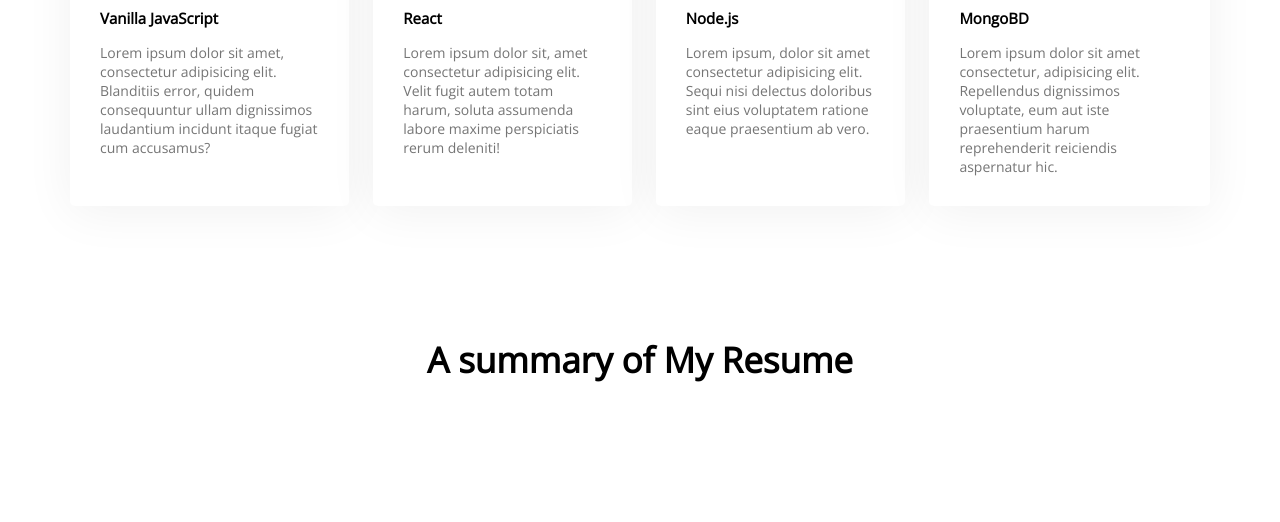
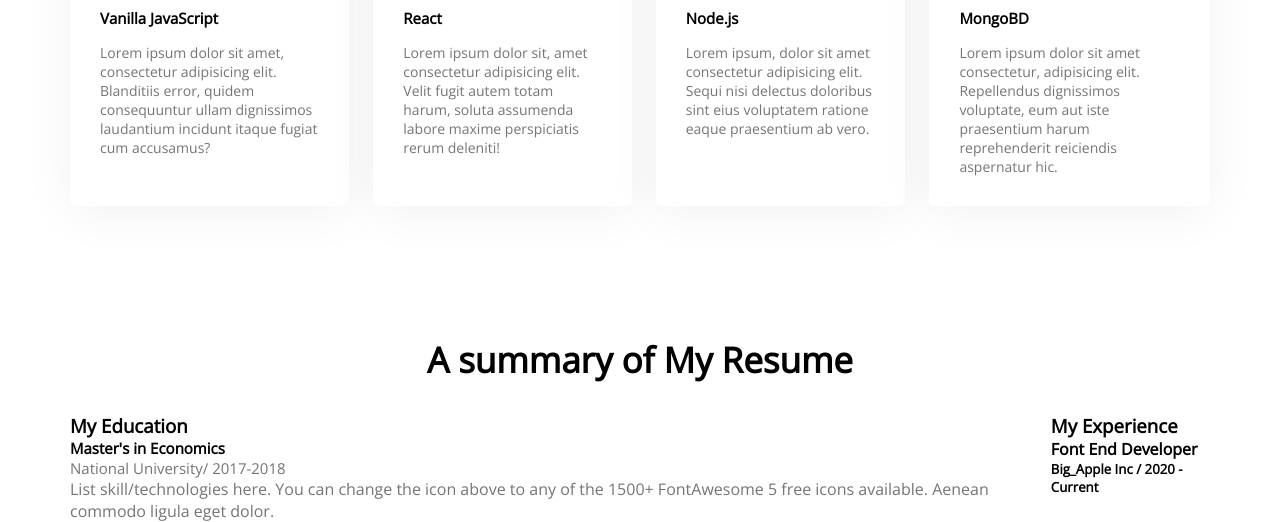
Before and after one commit to abdussamadsaiful7/developer-portfolio5, a plain HTML site: page index.html in a window 1280 px wide. Shown: the part 1523-2045 px from the top of the page. Before the commit the page ends 1936 px from the top, so only its background shows below. Drawn offline with nearby package versions, Linux system fonts and the light colour scheme.

Commit message:
added resume item

```diff
--- a/index.html
+++ b/index.html
@@ -89,7 +89,20 @@
         <section class="resume">
             <h3 class="section-title">A summary of My Resume</h3>
             <div class="resume-content">
-
+                <div>
+                    <h3 class="resume-title">My Education</h3>
+                    <div class="resume-item">
+                        <h4 class="r-title"> Master's in Economics</h4>
+                        <h5 class="sub-title"> National University/ 2017-2018</h5>
+                        <p class="r-description">List skill/technologies here. You can change the icon    above
+                            to any of the 1500+ FontAwesome 5 free icons available. Aenean commodo ligula eget dolor.</p>
+                    </div>
+                </div>
+                <div>
+                    <h3 class="resume-title">My Experience</h3>
+                    <h4>Font End Developer</h4>
+                    <h5>Big_Apple Inc / 2020 - Current</h5>
+                </div>
             </div>
         </section>
 
--- a/style5/portfolio5.css
+++ b/style5/portfolio5.css
@@ -147,3 +147,25 @@ main{
     margin-top: 130px;
 }
 /* resume-styles */
+
+.resume-content{
+    display: flex;
+}
+.resume-title{
+
+}
+.sub-title{
+    color: #757575;
+    font-weight: 400;
+    font-size: 15px;
+}
+.r-title{
+    font-weight: 700;
+    font-size: 15px;
+}
+
+.r-description{
+
+    color: #757575;
+
+}
```
